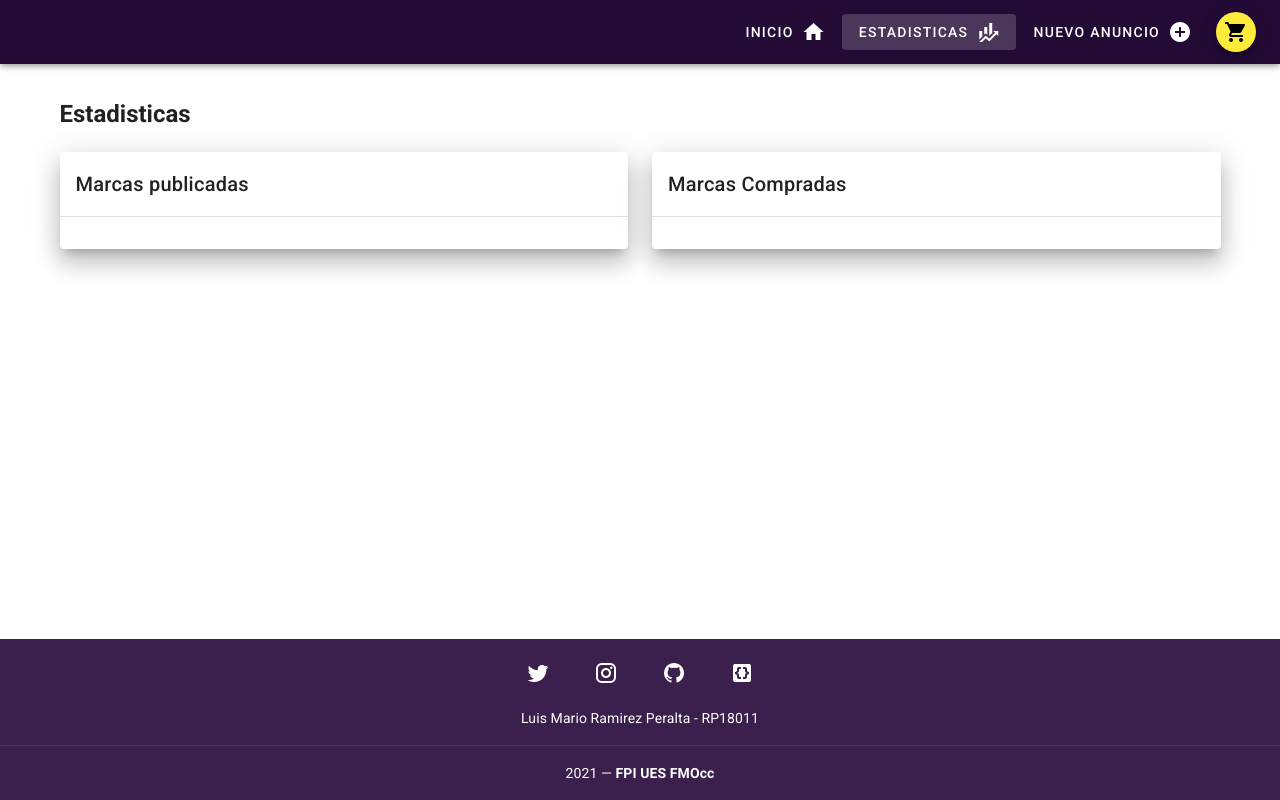
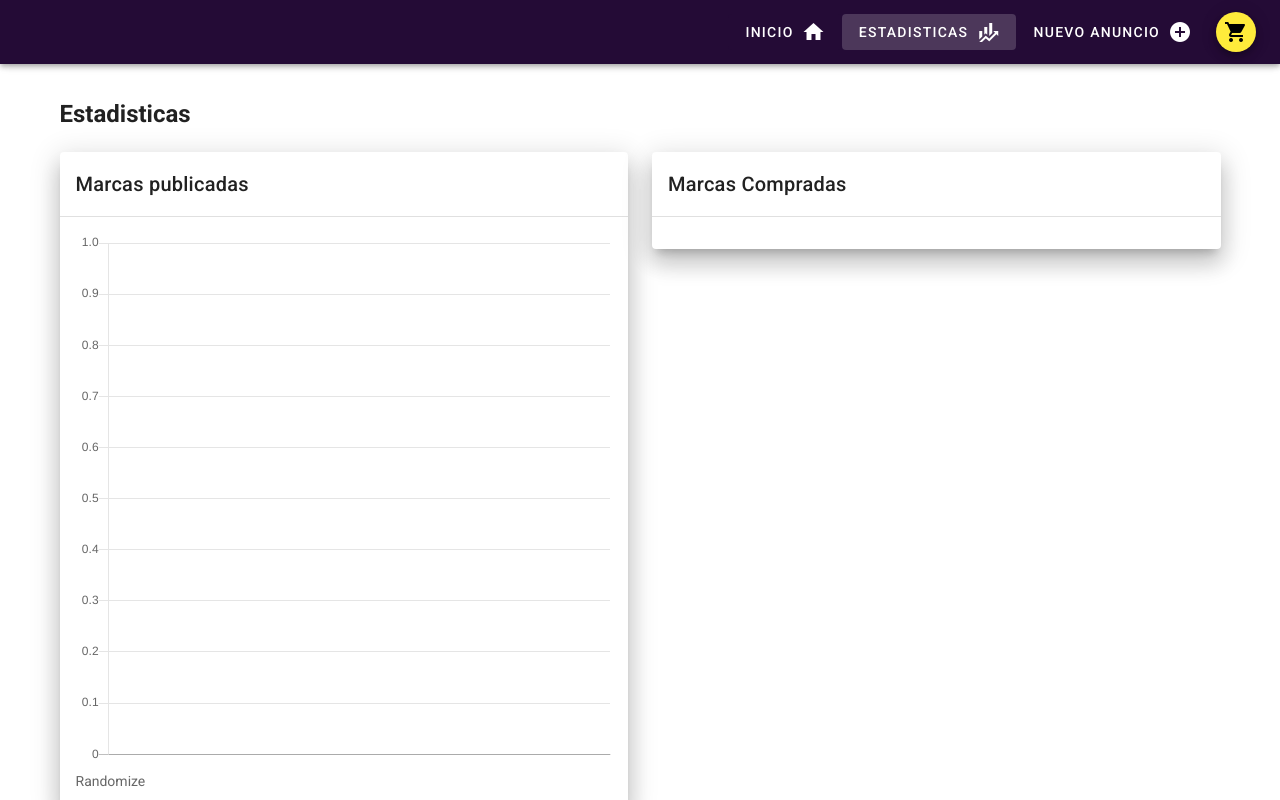
Before and after one commit to luismarioram99/parcial-vue, a Vue app: page /stats in a window 1280 px wide. Shown: the top 800 px of the page. Built offline with nearby package versions, Linux system fonts and the light colour scheme; what vuefire would draw is missing.

Commit message:
:Añadido primer chart'

```diff
--- a/package.json
+++ b/package.json
@@ -8,9 +8,11 @@
     "lint": "vue-cli-service lint"
   },
   "dependencies": {
+    "chart.js": "^2.9.4",
     "core-js": "^3.6.5",
     "firebase": "^7.13.2",
     "vue": "^2.6.11",
+    "vue-chartjs": "^3.5.1",
     "vue-router": "^3.2.0",
     "vuefire": "^2.2.2",
     "vuetify": "^2.2.11",
--- /dev/null
+++ b/src/charts/LineChart.js
@@ -0,0 +1,13 @@
+import { Line, mixins } from 'vue-chartjs'
+const { reactiveProp } = mixins
+
+export default {
+
+  extends: Line,
+  mixins: [reactiveProp],
+  props: ['options'],
+  mounted() {
+    this.renderChart(this.chartData, this.options);
+  }
+
+}
--- a/src/views/Estadisticas.vue
+++ b/src/views/Estadisticas.vue
@@ -6,38 +6,58 @@
       <v-row>
         <v-col col="12" md="6">
           <v-card elevation="15">
-            <v-card-title>
-              Marcas publicadas
-            </v-card-title>
+            <v-card-title> Marcas publicadas </v-card-title>
             <v-divider></v-divider>
             <v-card-text>
-
+              <LineChart :chart-data="datacollection" />
+              <button @click="fillData()">Randomize</button>
             </v-card-text>
           </v-card>
         </v-col>
         <v-col col="12" md="6">
           <v-card elevation="15">
-            <v-card-title>
-              Marcas Compradas
-            </v-card-title>
+            <v-card-title> Marcas Compradas </v-card-title>
             <v-divider></v-divider>
-            <v-card-text>
-
-            </v-card-text>
+            <v-card-text> </v-card-text>
           </v-card>
         </v-col>
       </v-row>
-
     </v-container>
   </div>
 </template>
 
 <script>
+import LineChart from "../charts/LineChart.js";
 export default {
+  name: "Estadisticas",
+  data() {
+    return {
+      datacollection: null,
+    };
+  },
+  components: {
+    LineChart,
+  },
+  methods: {
+    fillData() {
+      this.datacollection = {
+        labels: [this.getRandomInt(), this.getRandomInt()],
+        datasets: [
+          {
+            label: "Data One",
+            backgroundColor: "#AA0000",
+            data: [this.getRandomInt(), this.getRandomInt(),this.getRandomInt(),this.getRandomInt()],
+          }
 
-}
+        ],
+      };
+    },
+    getRandomInt() {
+      return Math.floor(Math.random() * (50 - 5 + 1)) + 5;
+    },
+  },
+};
 </script>
 
 <style scoped>
-
 </style>
```
Also changed, not shown: 1 other file (tests, documents, lock files or other folders).
